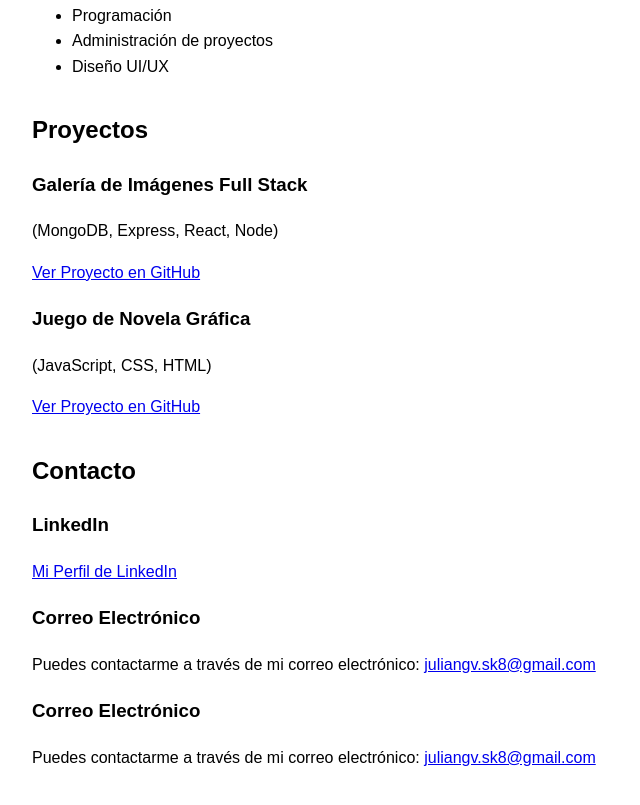
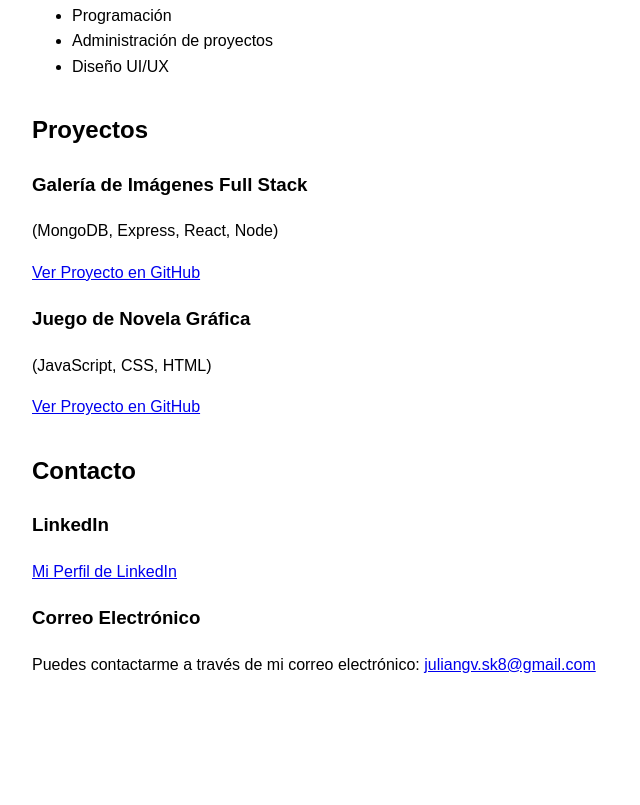
Before and after one commit to mach0506/mach0506.github.io, a plain HTML site: page index.html in a window 1280 px wide. Shown: the part 1093-1898 px from the top of the page, without its empty margins (0-640 px from the left). After the commit the page ends 1835 px from the top, so only its background shows below. Drawn offline with Linux system fonts and the light colour scheme.

Commit message:
Add files via upload

```diff
--- a/index.html
+++ b/index.html
@@ -122,8 +122,8 @@
             <p><a href="https://github.com/mach0506" target="_blank">Mi Perfil de LinkedIn</a></p>
             <h3>Correo Electrónico</h3>
             <p>Puedes contactarme a través de mi correo electrónico: <a href="mailto:juliangv.sk8@gmail.com">juliangv.sk8@gmail.com</a></p>
-            <h3>Correo Electrónico</h3>
-            <p>Puedes contactarme a través de mi correo electrónico: <a href="mailto:juliangv.sk8@gmail.com">juliangv.sk8@gmail.com</a></p>
+            <h3> </h3>
+            <p></p>
         </section>
 
 
```
